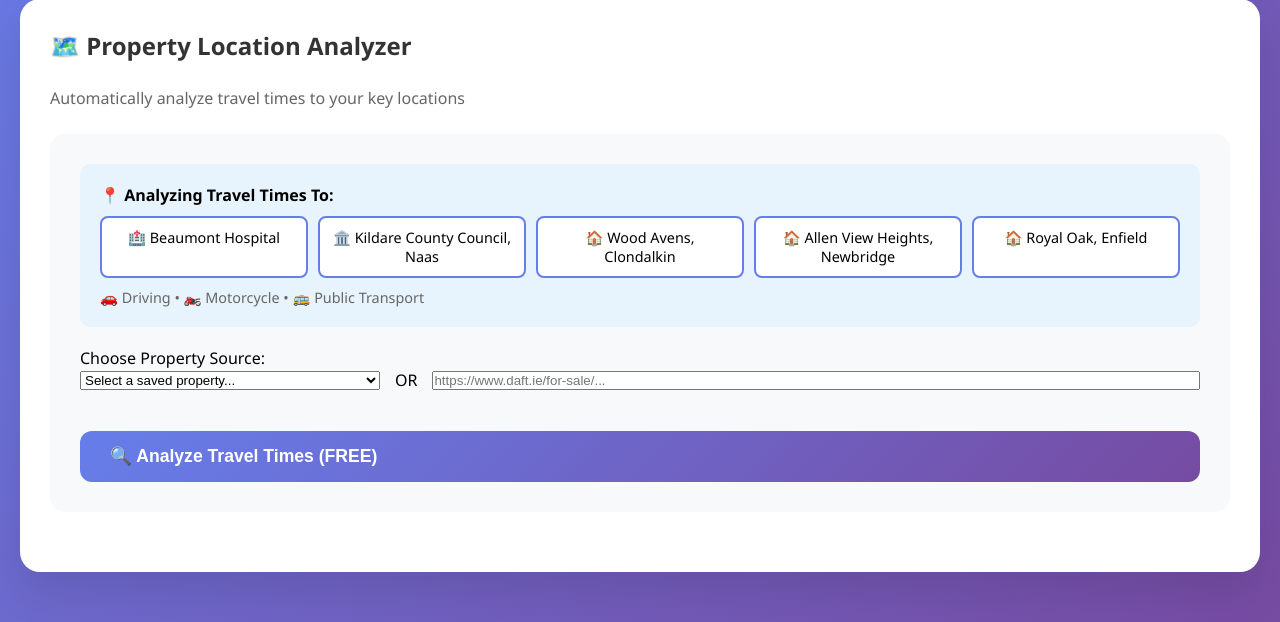
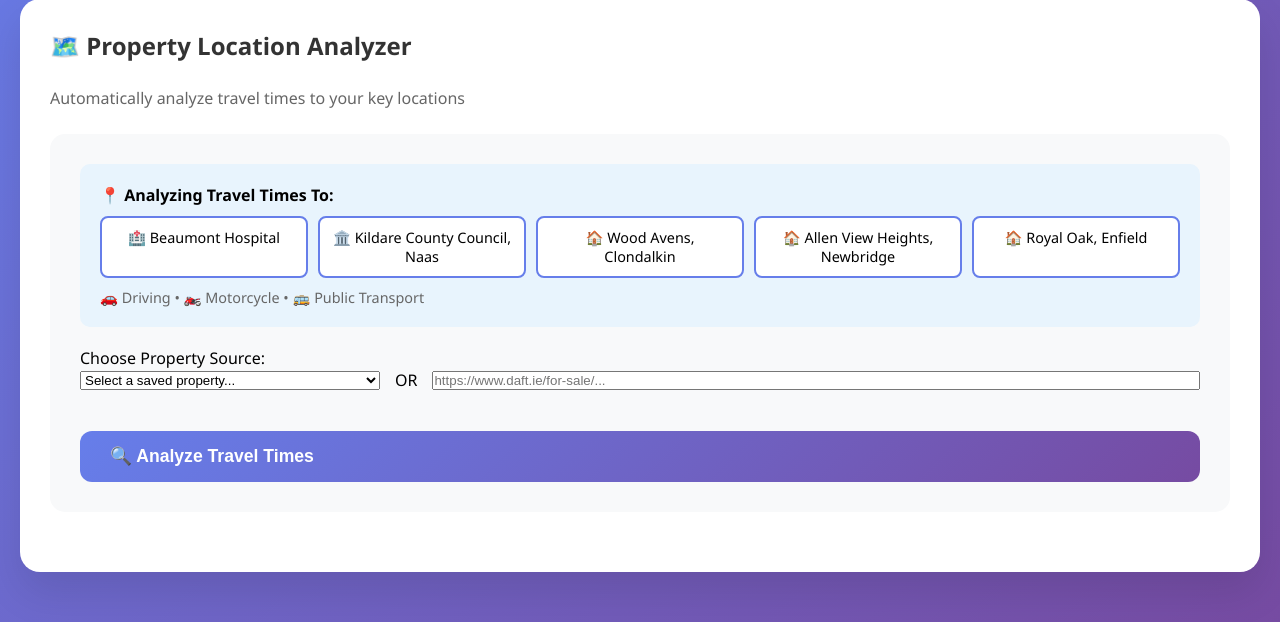
Before and after one commit to Leniston/Poeperty_saver, a PHP site: page /location_analyzer.php in a window 1280 px wide. Shown: the part 239-861 px from the top of the page. Run offline with PHP 8.4, Linux system fonts and the light colour scheme; data that the repository does not hold is empty.

Commit message:
Update location_analyzer.php

```diff
--- a/location_analyzer.php
+++ b/location_analyzer.php
@@ -228,7 +228,7 @@
             </div>
 
             <button class="btn" onclick="analyzeLocation()" style="width: 100%; margin-top: 20px;">
-                🔍 Analyze Travel Times (FREE)
+                🔍 Analyze Travel Times
             </button>
         </div>
     </div>
```
